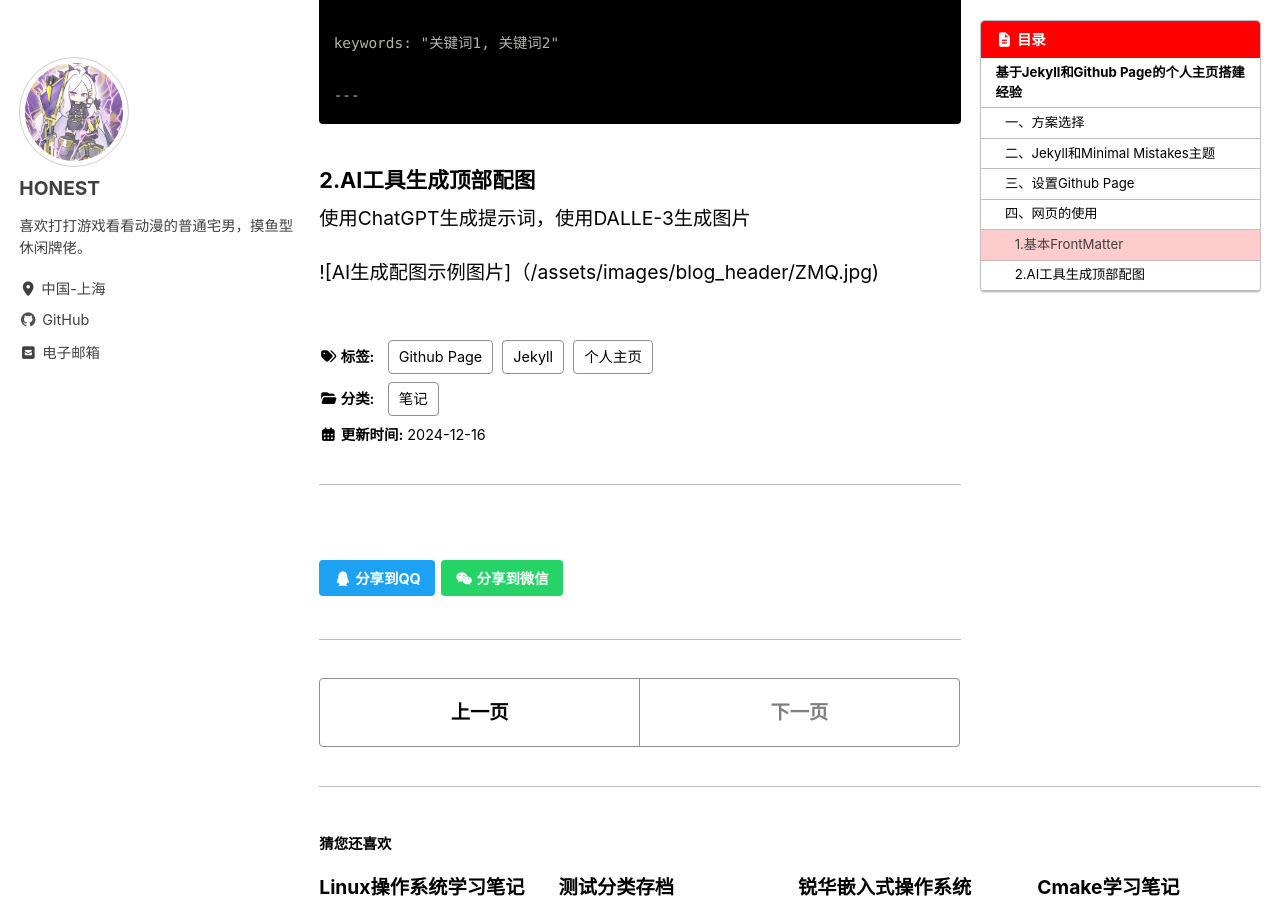
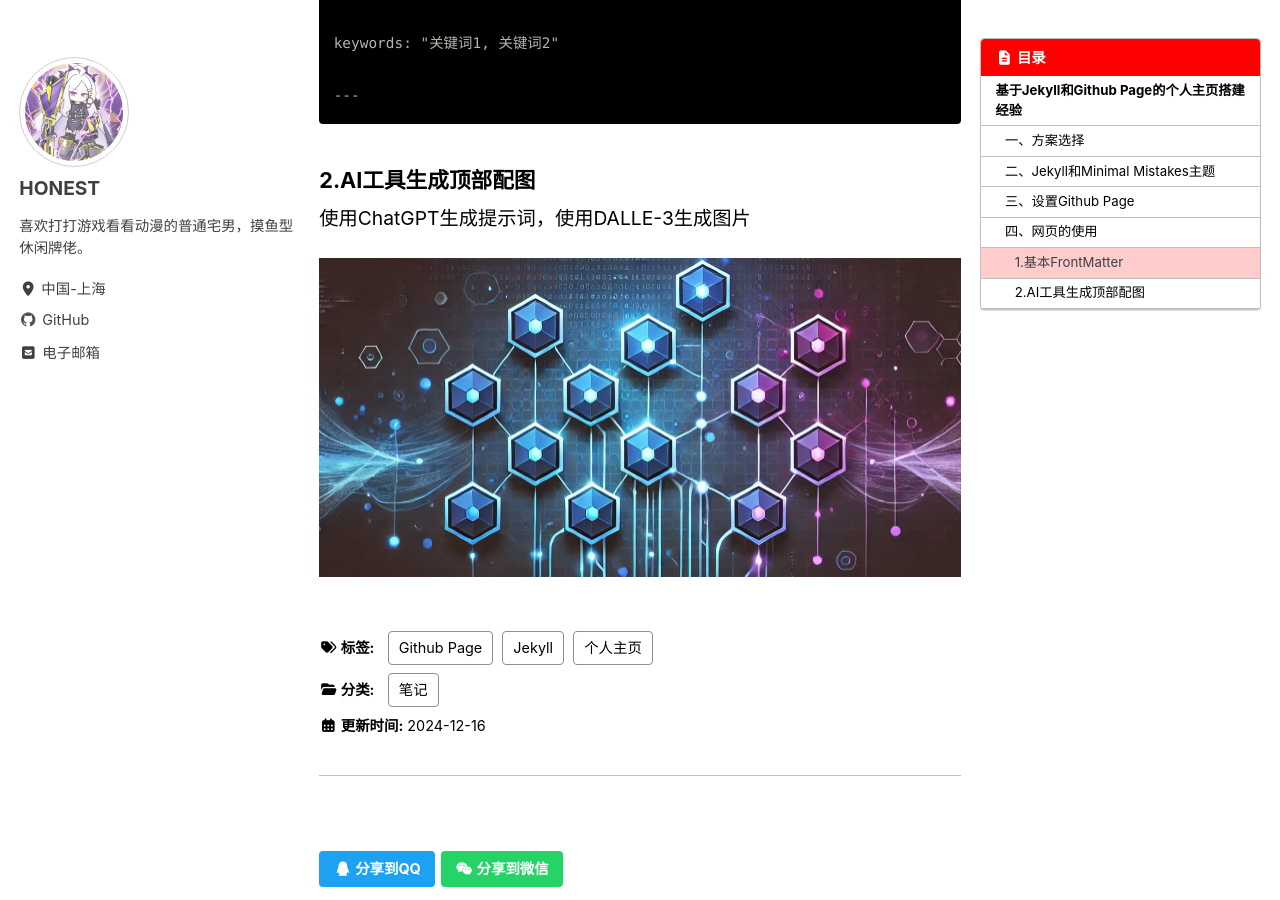
Before and after one commit to HONEST-ZH/HONEST-ZH.github.io, a Jekyll site: the page built from _posts/note/2024-12-12-基于Jekyll和Github Page的个人主页搭建经验.md, in a window 1280 px wide and 900 px high, scrolled down 4228 px. Built offline with Jekyll 4.4.1, drawn with Linux system fonts in a browser that asks for light colours; cached includes are drawn as plain includes.

Commit message:
update blog

```diff
--- a/_posts/note/2024-12-12-基于Jekyll和Github Page的个人主页搭建经验.md
+++ b/_posts/note/2024-12-12-基于Jekyll和Github Page的个人主页搭建经验.md
@@ -129,4 +129,4 @@ keywords: "关键词1, 关键词2"
 ### 2.AI工具生成顶部配图
 使用ChatGPT生成提示词，使用DALLE-3生成图片
 
-![AI生成配图示例图片]（{{ site.baseurl }}/assets/images/blog_header/ZMQ.jpg)
+![AI生成配图示例图片](/assets/images/blog_header/ZMQ.jpg)
```
